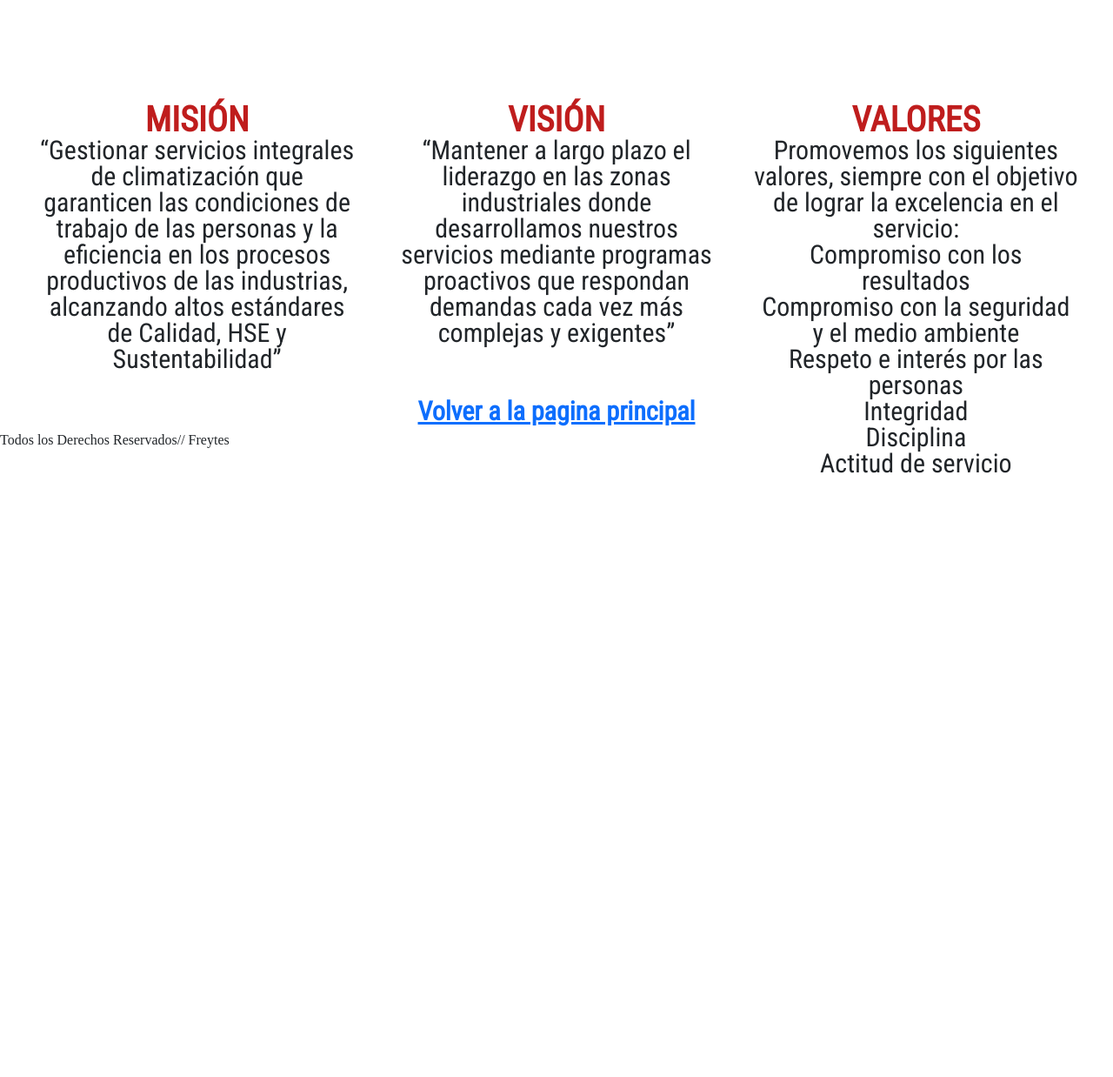
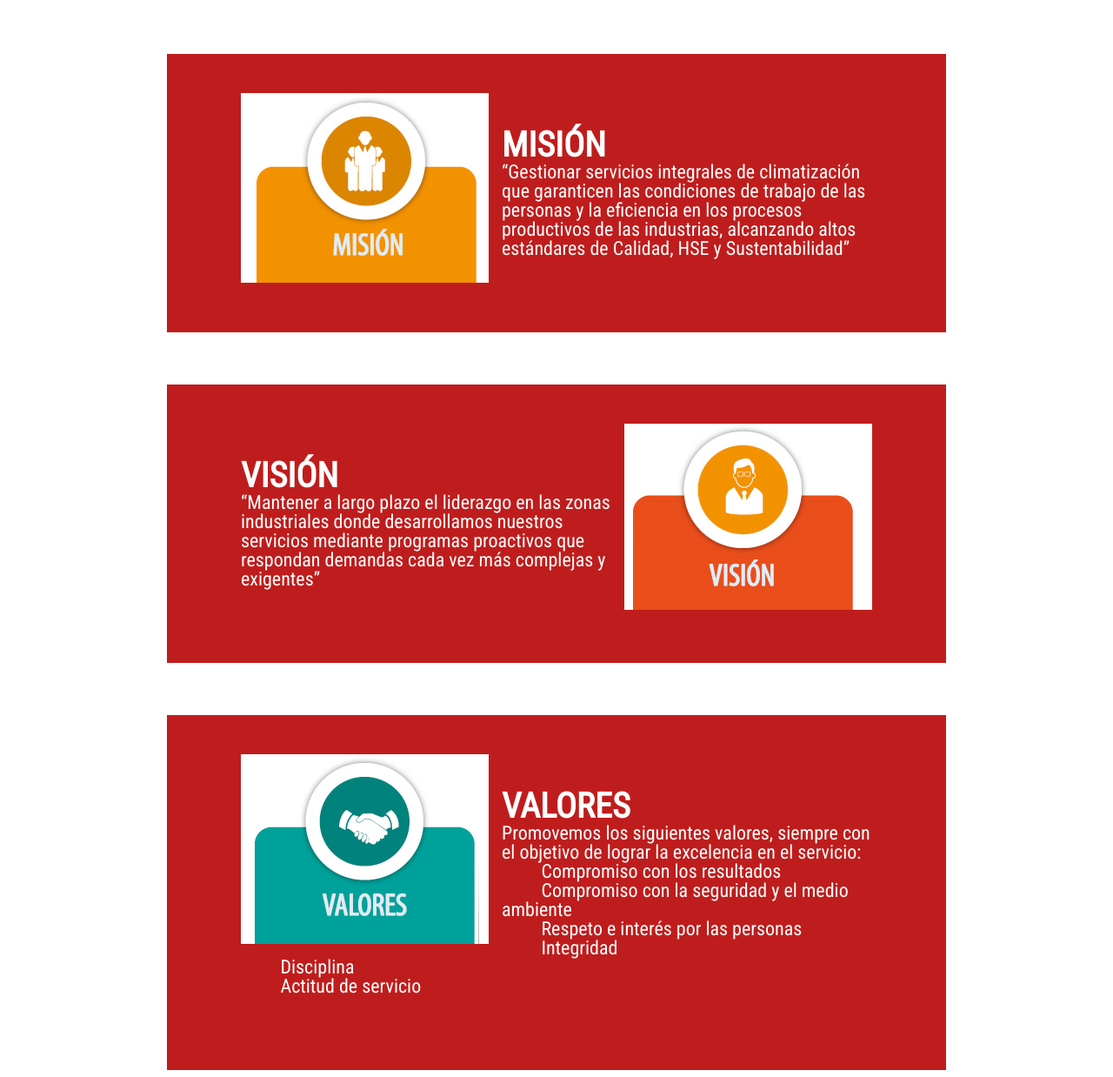
Before and after one commit to JuanFreytes/Tecnoclima-Freytes, a website: page pages/Quienes.html in a window 1280 px wide. Shown: the part 1042-2280 px from the top of the page at 87% size. Before the commit the page ends 1592 px from the top, so only its background shows below. Drawn offline with nearby package versions, Linux system fonts and the light colour scheme.

Commit message:
Correcciones de Responsive 6

```diff
--- a/pages/Quienes.html
+++ b/pages/Quienes.html
@@ -6,6 +6,7 @@
     <link rel="preconnect" href="https://fonts.googleapis.com">
     <link rel="preconnect" href="https://fonts.gstatic.com" crossorigin>
     <link href="https://fonts.googleapis.com/css2?family=Roboto+Condensed&display=swap" rel="stylesheet">
+    <meta name="viewport" content="width=device-width, initial-scale=1.0">
     <link rel="stylesheet" href="../css/estilos.css">
 
 
@@ -70,59 +71,8 @@
         </div>
 
 
-        <div class="Imagen-Como">
-            <img src="../images/Aireindustrial.jpg" alt="Lista de aires">
-        </div>
-
-
-
-
-
-<!-- Contiene el Grid AREAS para la ubicación de los Modulos -->
-
-        <div class="Nosotros">
-
-
-            <div class="Misión">
-                <p class="Negrita">MISIÓN</p>
-                <p>“Gestionar servicios integrales de climatización que garanticen las
-               condiciones de trabajo de las personas y la  eficiencia en
-                 los procesos productivos de las industrias,
-                alcanzando altos estándares de Calidad, HSE y Sustentabilidad”</p>
-            </div>
-
-
-
-            <div class="Visión">
-                <p class="Negrita">VISIÓN</p>
-                <p>“Mantener a largo plazo el liderazgo
-                    en las zonas industriales
-                   donde desarrollamos nuestros
-                   servicios mediante
-                   programas proactivos que respondan demandas
-                   cada vez más complejas y exigentes”</p>
-            </div>
-
-
-            <div class="Valores">
-               <p class="Negrita"> VALORES</p>
-               <p> Promovemos los siguientes valores,
-                siempre con el objetivo de lograr la
-                excelencia en el servicio:</p>
-                    <ul>
-                        <li>Compromiso con los resultados</li>
-                        <li>Compromiso con la seguridad y el medio ambiente</li>
-                        <li> Respeto e interés por las personas</li>
-                        <li>Integridad</li>
-                        <li>Disciplina</li>
-                        <li>Actitud de servicio</li>
-                    </ul>
-
-            </div>
-
-
-
-
+        <div class="text-center">
+            <img src="../images/Aireindustrial.jpg" class="rounded border border-dark" alt="Lista de aires">
         </div>
 
 
@@ -130,9 +80,66 @@
 
 
 
-        <div class="Regreso-pagina-principal">
-            <a href="../index.html">Volver a la pagina principal</a>
+        <div class="paddingbackground">
+            <div class="noticia">
+                <img class="izquierda" src="../images/mision.png">
+                <aside>
+                    <p class="Negrita">MISIÓN</p>
+                    “Gestionar servicios integrales de climatización que garanticen las
+                    condiciones de trabajo de las personas y la  eficiencia en
+                    los procesos productivos de las industrias,
+                    alcanzando altos estándares de Calidad, HSE y Sustentabilidad”</aside>
+                <div class="reset"></div>
+            </div>
         </div>
+
+
+
+
+
+        <div class="paddingbackground">
+            <div class="noticia">
+                <img class="derecha" src="../images/vision.png">
+
+                <aside>
+                    <p class="Negrita">VISIÓN</p>
+                    “Mantener a largo plazo el liderazgo
+                    en las zonas industriales
+                donde desarrollamos nuestros
+                servicios mediante
+                programas proactivos que respondan demandas
+                cada vez más complejas y exigentes”
+                </aside>
+                <div class="reset"></div>
+            </div>
+        </div>
+
+
+        <div class="paddingbackground">
+            <div class="noticia">
+                <img class="izquierda" src="../images/valores.png">
+                <aside>
+                    <p class="Negrita">VALORES</p>
+                    <p> Promovemos los siguientes valores,
+                        siempre con el objetivo de lograr la
+                        excelencia en el servicio:</p>
+                            <ul>
+                                <li> &nbsp;&nbsp;&nbsp;&nbsp; &nbsp;&nbsp;&nbsp;&nbsp;Compromiso con los resultados</li>
+                                <li> &nbsp;&nbsp;&nbsp;&nbsp; &nbsp;&nbsp;&nbsp;&nbsp;Compromiso con la seguridad y el medio ambiente</li>
+                                <li> &nbsp;&nbsp;&nbsp;&nbsp; &nbsp;&nbsp;&nbsp;&nbsp;Respeto e interés por las personas</li>
+                                <li> &nbsp;&nbsp;&nbsp;&nbsp; &nbsp;&nbsp;&nbsp;&nbsp;Integridad</li>
+                                <li> &nbsp;&nbsp;&nbsp;&nbsp; &nbsp;&nbsp;&nbsp;&nbsp;Disciplina</li>
+                                <li> &nbsp;&nbsp;&nbsp;&nbsp; &nbsp;&nbsp;&nbsp;&nbsp;Actitud de servicio</li>
+                            </ul>
+                </aside>
+                <div class="reset"></div>
+            </div>
+        </div>
+
+
+
+
+
 
 
     </main>
--- a/scss/_main.scss
+++ b/scss/_main.scss
@@ -138,7 +138,7 @@
 
 .Negrita {
   font-weight: bolder;
-  color: #bf1d1d;
+  color: white;
   font-size: 40px;
 }
 
@@ -234,4 +234,39 @@
         max-width: 600px;
         max-height: 400px;
         margin: 0 auto;
+        padding-bottom: 1%;
 }
+
+
+.noticia {
+
+        margin: 60px auto;
+        padding-left: 25%;
+        padding-right: 25%;
+        background-color: $colorprincipal;
+        color: #fff;
+        padding: 85px;
+        font-size: 22px;
+        font-family: 'Roboto Condensed', sans-serif;
+
+
+      }
+
+.izquierda {
+        float: left;
+        margin-right: 15px;
+        margin-top: -40px;
+
+      }
+
+
+.derecha {
+        float: right;
+        margin-left: 15px;
+        margin-top: -40px;
+      }
+
+.paddingbackground {
+        padding-left: 15%;
+        padding-right: 15%;
+}
```
Also changed, not shown: css/estilos.css, images/Comoatendemosimagen/misionvision.jpg (added), images/Comoatendemosimagen/valores.png (added), images/Daikin.png, images/mision.png (added), images/valores.png (added), images/vision.png (added).
